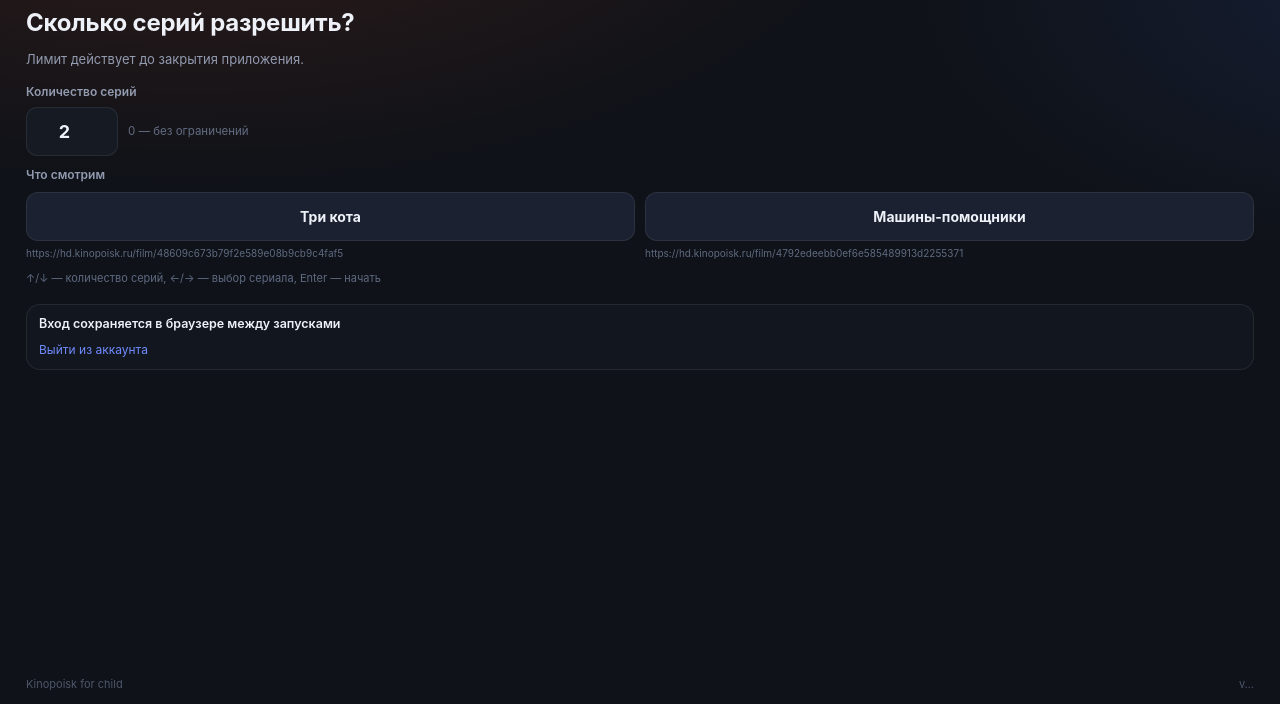
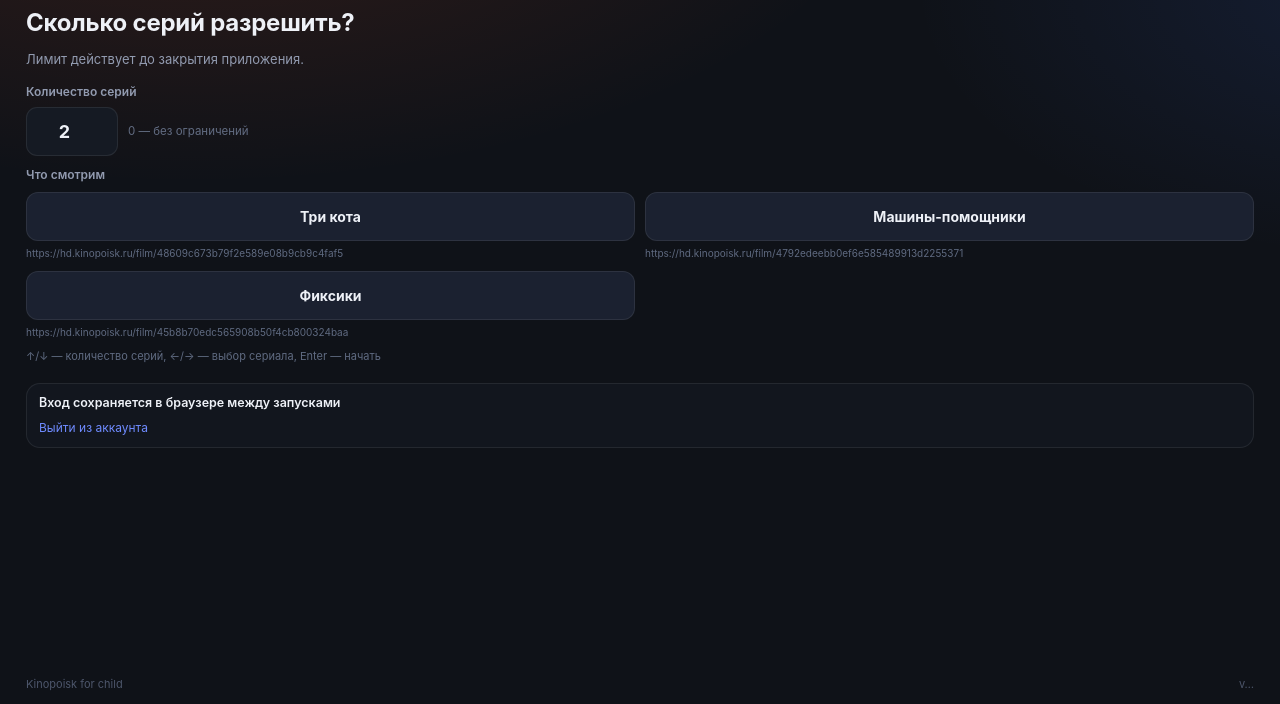
Before and after one commit to Gaurrus/kinopoisk-for-child, a website with bundled scripts: page src/renderer/start/index.html in a window 1280 px wide. Shown: the part 96-800 px from the top of the page. Built offline with nearby package versions, Linux system fonts and the light colour scheme.

Commit message:
feat(series): добавить Фиксики

```diff
--- a/package.json
+++ b/package.json
@@ -1,6 +1,6 @@
 {
   "name": "kinopoisk-for-child",
-  "version": "1.2.2",
+  "version": "1.3.0",
   "private": true,
   "description": "Kinopoisk HD for kids: persistent login and a per-launch episode limit",
   "main": "dist/main/main.js",
--- a/src/main/main.ts
+++ b/src/main/main.ts
@@ -144,7 +144,7 @@ function openSettingsWindow(mode: SettingsWindowMode): void {
 
   settingsWindow = new BrowserWindow({
     width: 560,
-    height: mode === 'start' ? 640 : 600,
+    height: mode === 'start' ? 720 : 700,
     resizable: false,
     maximizable: false,
     fullscreenable: false,
--- a/src/renderer/start/index.html
+++ b/src/renderer/start/index.html
@@ -81,6 +81,22 @@
                   https://hd.kinopoisk.ru/film/4792edeebb0ef6e585489913d2255371
                 </button>
               </div>
+              <div class="series__item">
+                <button
+                  class="series__button"
+                  type="button"
+                  data-url="https://hd.kinopoisk.ru/film/45b8b70edc565908b50f4cb800324baa"
+                >
+                  Фиксики
+                </button>
+                <button
+                  class="series__link"
+                  type="button"
+                  data-url="https://hd.kinopoisk.ru/film/45b8b70edc565908b50f4cb800324baa"
+                >
+                  https://hd.kinopoisk.ru/film/45b8b70edc565908b50f4cb800324baa
+                </button>
+              </div>
             </div>
           </div>
 
```
Also changed, not shown: AGENTS.md (+1 -1 lines), README.md.
